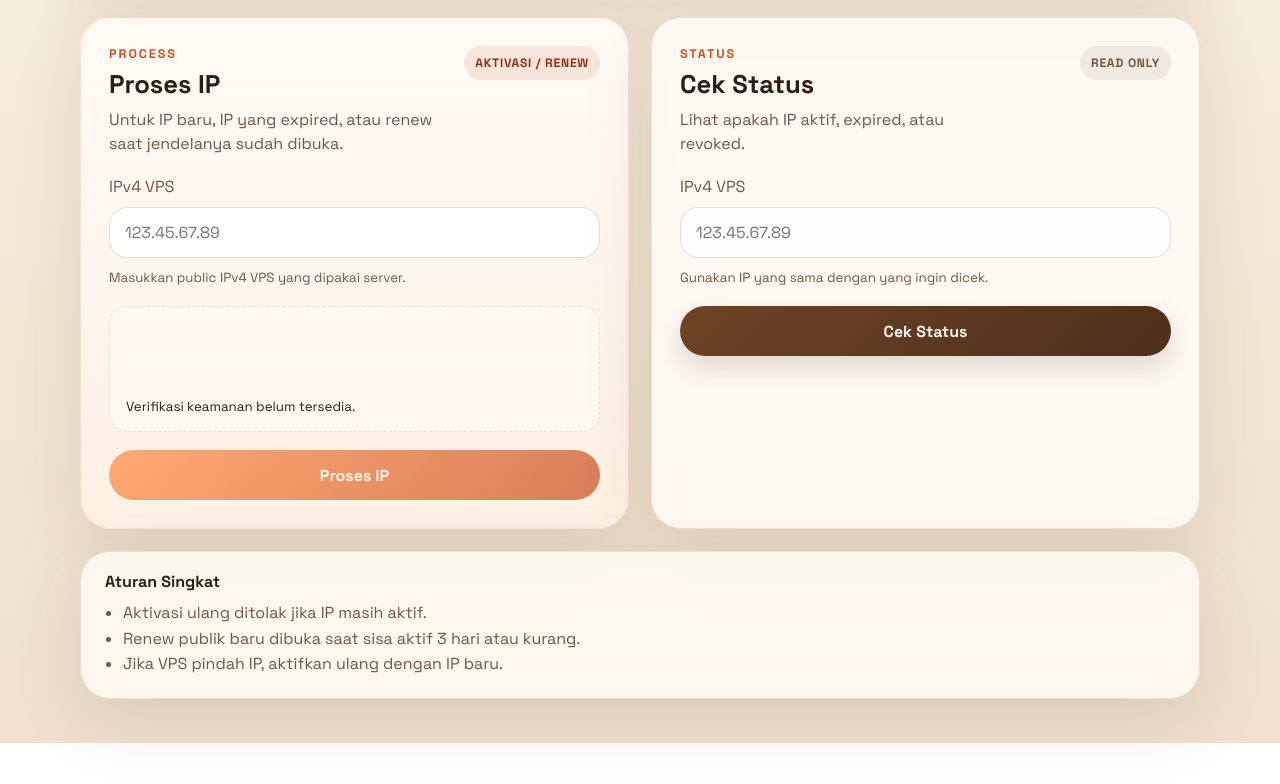
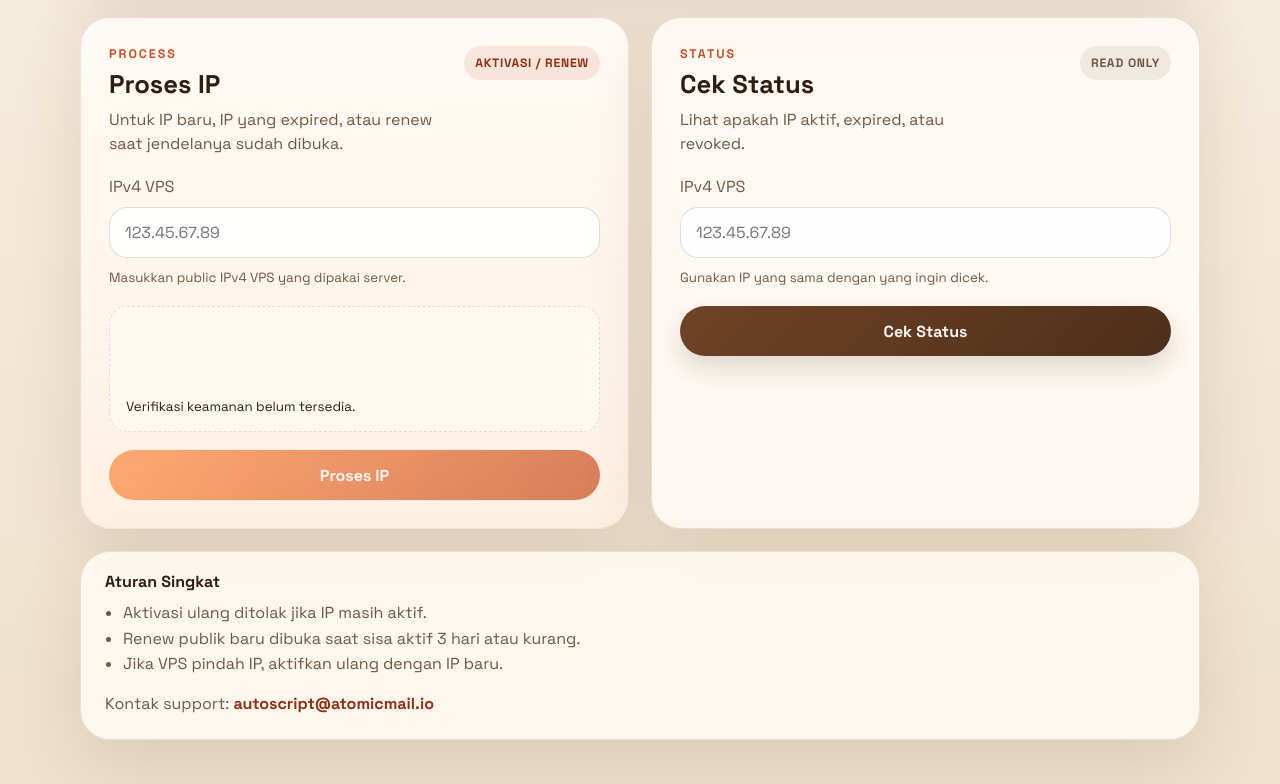
Before and after one commit to superdecrypt-dev/autoscript-license, a website: page pages/index.html in a window 1280 px wide. Shown: the part 562-1346 px from the top of the page. Before the commit the page ends 1305 px from the top, so only its background shows below. Drawn offline with Linux system fonts and the light colour scheme; no server answers.

Commit message:
Show support email on public page

```diff
--- a/pages/index.html
+++ b/pages/index.html
@@ -100,6 +100,9 @@
             <li>Renew publik baru dibuka saat sisa aktif 3 hari atau kurang.</li>
             <li>Jika VPS pindah IP, aktifkan ulang dengan IP baru.</li>
           </ul>
+          <p class="support-note">
+            Kontak support: <a href="mailto:autoscript@atomicmail.io">autoscript@atomicmail.io</a>
+          </p>
         </article>
       </section>
     </div>
--- a/pages/public.css
+++ b/pages/public.css
@@ -122,7 +122,8 @@ h2 {
 label span,
 label small,
 .rule-list,
-.hero-support p {
+.hero-support p,
+.support-note {
   color: var(--muted);
 }
 
@@ -575,6 +576,21 @@ input:focus-visible {
   line-height: 1.58;
 }
 
+.support-note {
+  margin: 16px 0 0;
+  line-height: 1.55;
+}
+
+.support-note a {
+  color: var(--accent-strong);
+  font-weight: 700;
+  text-decoration: none;
+}
+
+.support-note a:hover {
+  text-decoration: underline;
+}
+
 .public-hero:hover,
 .public-panel:hover,
 .public-footnote article:hover {
```
